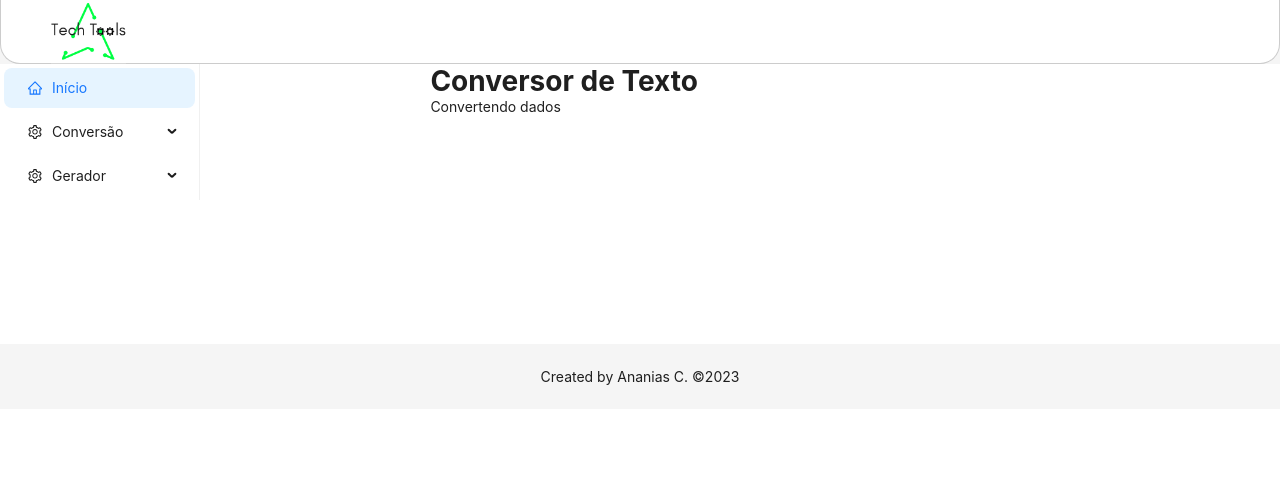
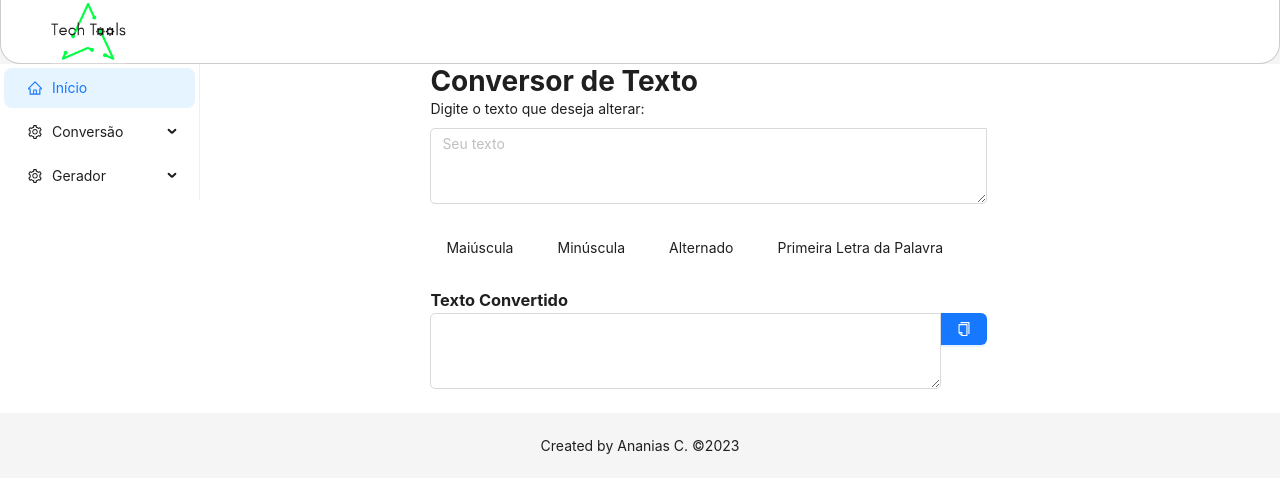
Before and after one commit to ananiasc/tech-tools, a React (Vite) app: page /convert-text in a window 1280 px wide. Shown: the top 492 px of the page. Built offline with nearby package versions, Linux system fonts and the light colour scheme.

Commit message:
feat: convertendo texto de input é vários tipos de saída de acordo com o botão clicado

```diff
--- a/src/assets/pages/convertText/ConvertText.css
+++ b/src/assets/pages/convertText/ConvertText.css
@@ -0,0 +1,21 @@
+.botao {
+  margin: 3px 0px;
+}
+
+@media (min-width: 740px) {
+  .content-body {
+    margin: 0% 20%;
+  }
+  .form-items {
+    width: 43.5vw;
+  }
+}
+
+@media (max-width: 739.98px) {
+  .content-body {
+    margin: 0% 0%;
+  }
+  .form-items {
+    width: 65vw;
+  }
+}
--- a/src/assets/pages/convertText/ConvertText.jsx
+++ b/src/assets/pages/convertText/ConvertText.jsx
@@ -1,9 +1,113 @@
 import './ConvertText.css'
+import { useState } from 'react';
+import { Space, Form, Button, message, Row, Col } from "antd";
+import copy from "clipboard-copy";
+import TextArea from 'antd/es/input/TextArea';
+import {
+  CopyOutlined
+} from "@ant-design/icons";
+
 function ConvertText() {
+  const [text, setText] = useState("");
+  const [changedText, setChangedText] = useState("");
+
+  const handleCopyClick = () => {
+    if (changedText) {
+      copy(changedText);
+      message.success("Texto copiado para a área de transferência");
+    } else {
+      message.error("Nenhum texto para copiar");
+    }
+  };
+
+  const convertToUpperCase = () => {
+    setChangedText(text.toUpperCase());
+  }
+
+  const convertToLowerCase = () => {
+    setChangedText(text.toLowerCase());
+  }
+
+  const convertToAlternateSize = () => {
+    let textAlternateSize = [...text].map((letter, index) => index % 2 === 0 ? letter.toUpperCase() : letter.toLowerCase()).join('');
+    setChangedText(textAlternateSize);
+  }
+
+  const convertToFirstLetterWordUpper = () => {
+    const preposicoes = ['de', 'da', 'do', 'e'];
+    let textFirstLetterWordUpper = text.toLowerCase().replace(/\b\w+/g, function(word) {
+      return preposicoes.includes(word) ? word : word.charAt(0).toUpperCase() + word.slice(1);
+    });
+    setChangedText(textFirstLetterWordUpper);
+  }
+
   return (
     <div className='content-body'>
       <h1>Conversor de Texto</h1>
-      Convertendo dados
+      <Form
+        labelCol={{ span: 10 }}
+        wrapperCol={{ span: 24 }}
+        layout="vertical"
+      >
+        <Form.Item label="Digite o texto que deseja alterar:">
+          <TextArea
+            className="form-items"
+            placeholder="Seu texto"
+            rows={3}
+            value={text}
+            onChange={(event) => {
+              setText(event.target.value);
+            }}
+            style={{
+              borderRadius: '5px 0px 5px 5px'
+            }}>
+          </TextArea>
+        </Form.Item>
+        <Form.Item className="form-items">
+          <Row className="form-items"
+          gutter={{
+            xs: 4,
+            sm: 8,
+            md: 12,
+            lg: 12,
+          }}>
+            <Col className="col">
+              <Button type="primary botao" onClick={() => {convertToUpperCase()}}>Maiúscula</Button>
+            </Col>
+            <Col className="col">
+            <Button type="primary botao" onClick={() => {convertToLowerCase()}}>Minúscula</Button>
+            </Col>
+            <Col className="col">
+              <Button type="primary botao" onClick={() => {convertToAlternateSize()}}>Alternado</Button>
+            </Col>
+            <Col className="col">
+              <Button type="primary botao" onClick={() => {convertToFirstLetterWordUpper()}}>Primeira Letra da Palavra</Button>
+            </Col>
+          </Row>
+        </Form.Item>
+      </Form>
+
+      <h3 style={{marginBottom: '3px'}}>Texto Convertido</h3>
+      <Form
+        labelCol={{ span: 10 }}
+        wrapperCol={{ span: 14 }}
+        layout="vertical"
+      >
+        <Form.Item>
+          <Space direction="vertical" className='form-items'>
+            <Space.Compact className='form-items'>
+              <TextArea
+                rows={3}
+                value={changedText}
+                style={{
+                  borderRadius: '5px 0px 5px 5px'
+                }}>
+              </TextArea>
+              <Button type="primary" title="Clique aqui para copiar o texto" onClick={() => {handleCopyClick()}}><CopyOutlined/></Button>
+            </Space.Compact>
+          </Space>
+        </Form.Item>
+      </Form>
     </div>
   );
 }
```
